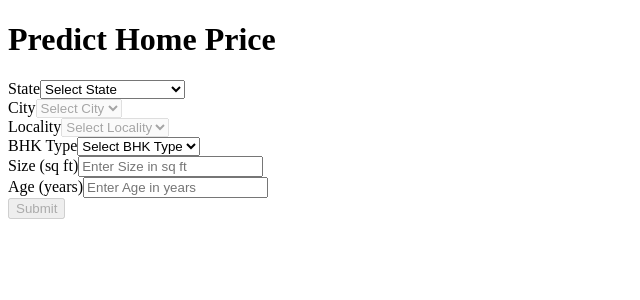
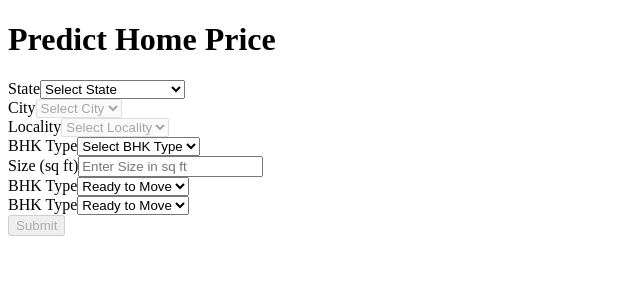
Before and after one commit to utkarsh2004git/Apartment-price-prediction-app, a React (Create React App) app: page / in a window 1280 px wide. Shown: the top 300 px of the page, without its empty margins (0-640 px from the left). Built offline with nearby package versions, Linux system fonts and the light colour scheme.

Commit message:
added all inputs

```diff
--- a/src/component/Home.jsx
+++ b/src/component/Home.jsx
@@ -13,6 +13,11 @@ const Home = () => {
     locality: '',
     LONGITUDE:'',
     LATITUDE:'',
+    BHK:'',
+    size:'',
+    ready_to_move:'',
+    resale:''
+
   });
 
   const states = MyStates;
@@ -20,7 +25,7 @@ const Home = () => {
   const localities = MyLocality;
   const long_lat=My_long_lat;
 
-  const bhkTypes = ['1BHK', '2BHK', '3BHK'];
+  const bhkTypes = ['1BHK', '2BHK', '3BHK','4BHK','1RK'];
   // const furnishingOptions = ['Furnished', 'Semi-Furnished', 'Unfurnished'];
   // const yesNoOptions = ['Yes', 'No'];
   // const propertyTypes = ['Apartment', 'Villa'];
@@ -70,16 +75,21 @@ const Home = () => {
     }));
   };
 
+
   const handleSubmit = (e) => {
     e.preventDefault();
     console.log('Form data submitted:', formData);
-    setFormData({     state: '',
+    setFormData({
+      state: '',
       city: '',
       locality: '',
       LONGITUDE:'',
       LATITUDE:'',
+      BHK:'',
+      size:'',
+      ready_to_move:'',
+      resale:''
 })
-    // You can send the formData to your Flask API here
   };
 
   return (
@@ -98,7 +108,7 @@ const Home = () => {
                   onChange={handleStateChange}
                   className="block w-full p-2 border border-gray-300 rounded-md focus:outline-none focus:ring focus:border-gray-500"
                 >
-                  <option value="">Select State</option>
+                  <option value="" disabled>Select State</option>
                   {states.map((state) => (
                     <option key={state} value={state}>
                       {state}
@@ -117,7 +127,7 @@ const Home = () => {
                   className="block w-full p-2 border border-gray-300 rounded-md focus:outline-none focus:ring focus:border-gray-500"
                   disabled={!formData.state}
                 >
-                  <option value="">Select City</option>
+                  <option value="" disabled>Select City</option>
                   {formData.state &&
                     cities[formData.state].map((city) => (
                       <option key={city} value={city}>
@@ -137,7 +147,7 @@ const Home = () => {
               className="block w-full p-2 border border-gray-300 rounded-md focus:outline-none focus:ring focus:border-gray-500"
               disabled={!formData.city}
             >
-              <option value="">Select Locality</option>
+              <option value="" disabled>Select Locality</option>
               {formData.city &&
                 localities[formData.city].map((locality,index) => (
                   <option key={index} value={locality}>
@@ -151,14 +161,14 @@ const Home = () => {
               <div className="mb-4">
                 <label className="block text-sm font-medium text-gray-700 mb-1">BHK Type</label>
                 <select
-                  name="bhkType"
-                  value={formData.bhkType}
+                  name="BHK"
+                  value={formData.BHK}
                   onChange={handleChange}
                   className="block w-full p-2 border border-gray-300 rounded-md focus:outline-none focus:ring focus:border-gray-500"
                 >
-                  <option value="">Select BHK Type</option>
-                  {bhkTypes.map((bhk) => (
-                    <option key={bhk} value={bhk}>
+                  <option value="" disabled>Select BHK Type</option>
+                  {bhkTypes.map((bhk,index) => (
+                    <option key={index} value={bhk}>
                       {bhk}
                     </option>
                   ))}
@@ -178,17 +188,34 @@ const Home = () => {
                 />
               </div>
 
-              {/* Age Input */}
+              {/* ReadyToMove Input */}
               <div className="mb-4">
-                <label className="block text-sm font-medium text-gray-700 mb-1">Age (years)</label>
-                <input
-                  type="number"
-                  name="age"
-                  value={formData.age}
+                <label className="block text-sm font-medium text-gray-700 mb-1">BHK Type</label>
+                <select
+                  name="ready_to_move"
+                  value={formData.ready_to_move}
                   onChange={handleChange}
                   className="block w-full p-2 border border-gray-300 rounded-md focus:outline-none focus:ring focus:border-gray-500"
-                  placeholder="Enter Age in years"
-                />
+                >
+                  <option value="" disabled>Ready to Move</option>
+                    <option value={1}>Yes</option>
+                    <option value={0}>No</option>
+                </select>
+              </div>
+
+              {/* Resale Input */}
+              <div className="mb-4">
+                <label className="block text-sm font-medium text-gray-700 mb-1">BHK Type</label>
+                <select
+                  name="resale"
+                  value={formData.resale}
+                  onChange={handleChange}
+                  className="block w-full p-2 border border-gray-300 rounded-md focus:outline-none focus:ring focus:border-gray-500"
+                >
+                  <option value="" disabled>Ready to Move</option>
+                    <option value={1}>Yes</option>
+                    <option value={0}>No</option>
+                </select>
               </div>
             </div>
           </div>
@@ -198,7 +225,8 @@ const Home = () => {
             <button
               type="submit"
               className="w-full py-2 px-4 bg-blue-600 text-white rounded-md hover:bg-blue-800 focus:outline-none focus:ring focus:ring-blue-300 disabled:opacity-50"
-              disabled={!formData.state || !formData.city || !formData.bhkType}
+              disabled={!formData.state || !formData.city || !formData.locality || !formData.BHK || !formData.size || !formData.resale
+                || !formData.ready_to_move}
             >
               Submit
             </button>
```
